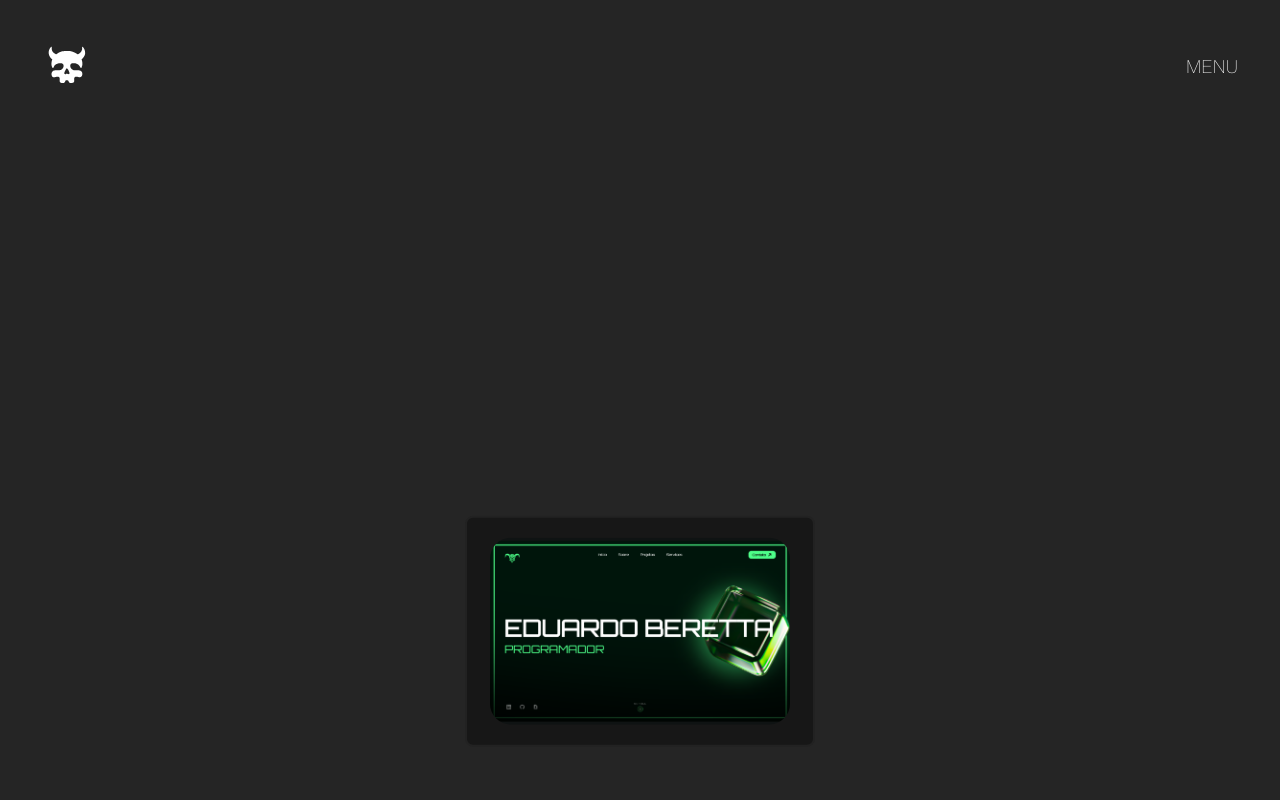
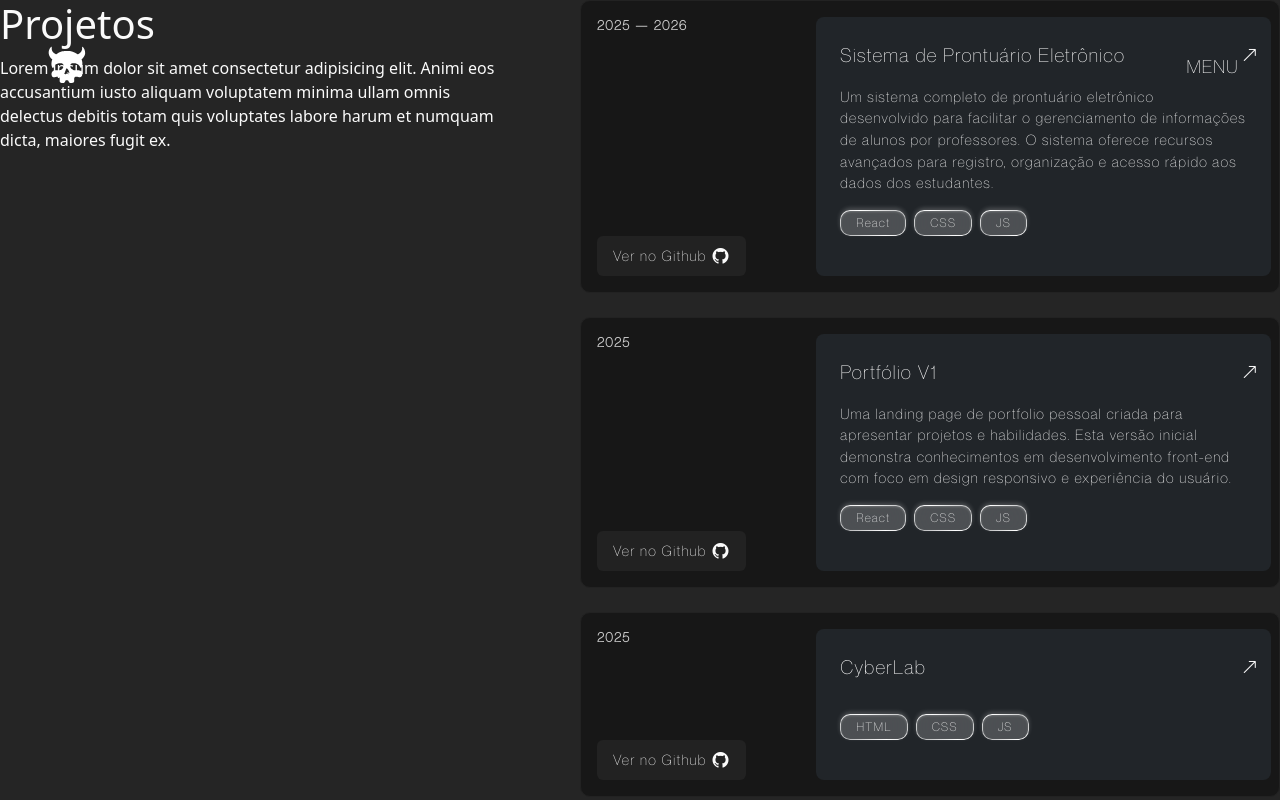
Before and after one commit to eduardoberettarod/portfolioBackEnd, a React (Vite) app: page /projetos in a window 1280 px wide. Shown: the top 800 px of the page. Built offline with nearby package versions, Linux system fonts and the light colour scheme.

Commit message:
projetos
criando a pagina de projetos

```diff
--- a/src/components/Card/Card.css
+++ b/src/components/Card/Card.css
@@ -1,21 +1,109 @@
-.cardBlack {
-    width: 350px;
+.card-project {
     position: relative;
-    transform: translate(-50%, 50%);
-    padding: 20px;
-    top: 50%;
-    left: 50%;
+    padding: 1rem;
+    border-radius: 10px;
     background-color: #171717;
-    border: 2px solid #222222;
-    border-radius: 8px;
-    z-index: 1;
+    border: 1.5px solid #222222;
     color: #FAFAFA;
+    font-family: 'Neue Montreal', sans-serif;
+    letter-spacing: 1.2px;
+    width: 100%;
+    max-width: 700px;
+    margin: 0 auto;
 }
 
-.cardBlack img{
-    width: 300px;
-    position: relative;
-    left: 50%;
-    border-radius: 21px;
-    transform: translateX(-50%);
+.card-title a {
+    font-size: 1.2rem;
+    color: #FAFAFA;
+    text-decoration: none;
+    margin: 0;
 }
+
+.card-title {
+    cursor: pointer;
+    transition: all 0.2s ease;
+}
+
+.card-title i {
+    position: absolute;
+    right: 20px;
+    color: #FAFAFA;
+    transition: transform 0.3s ease, color 0.3s ease;
+}
+
+.card-title:hover a {
+    color: #980bf7e8;
+    text-decoration: underline;
+}
+
+.card-title:hover i {
+    transform: rotate(45deg);
+    color: #980bf7e8;
+}
+
+.card-content p {
+    color: #FAFAFA;
+    margin: 0;
+    font-size: 0.9rem;
+}
+
+.card-ano h2 {
+    font-size: 0.85rem;
+    font-weight: 600;
+    opacity: 0.8;
+    margin: 0;
+}
+
+.tag-item {
+    padding: 4px 16px;
+    border-radius: 10px;
+    color: #FAFAFA;
+    font-size: 0.75rem;
+    background-color: rgba(255, 255, 255, 0.2);
+    -webkit-backdrop-filter: blur(20px);
+    backdrop-filter: blur(20px);
+    box-shadow: inset 0 1px 3px rgba(255, 255, 255, 0.4),
+        0 -2px 4px rgba(255, 255, 255, 0.2);
+    z-index: 1;
+}
+
+.tag-item::before {
+    content: "";
+    position: absolute;
+    inset: 0;
+    padding: 1px;
+    border-radius: inherit;
+    background: linear-gradient(45deg,
+            rgba(255, 255, 255, 0.5),
+            rgb(255, 255, 255),
+            rgba(255, 255, 255, 0.5));
+    -webkit-mask:
+        linear-gradient(#fff 0 0) content-box,
+        linear-gradient(#fff 0 0);
+    -webkit-mask-composite: xor;
+    mask:
+        linear-gradient(#fff 0 0) content-box,
+        linear-gradient(#fff 0 0);
+    mask-composite: exclude;
+    pointer-events: none;
+}
+
+.card-a {
+    text-decoration: none;
+    display: inline-flex;
+    align-items: center;
+    gap: 6px;
+    color: #FAFAFA;
+    background-color: #222222;
+    border: none;
+    padding: 8px 16px;
+    border-radius: 6px;
+    font-size: 0.9rem;
+    font-weight: 500;
+    transition: background 0.2s ease;
+}
+
+.card-a:hover {
+    background-color: #333333;
+    color: #fff;
+}
--- a/src/components/Card/Card.jsx
+++ b/src/components/Card/Card.jsx
@@ -1,17 +1,52 @@
+// Card.jsx
 import React from 'react'
-import './Card.css'
+import CardItem from '../CardItem/CardItem'
 
-import Portfolio from '/image/portfolio.png'
+const projetos = [
+  {
+    nomeProjeto: "Sistema de Prontuário Eletrônico",
+    descricaoProjeto: "Um sistema completo de prontuário eletrônico desenvolvido para facilitar o gerenciamento de informações de alunos por professores. O sistema oferece recursos avançados para registro, organização e acesso rápido aos dados dos estudantes.",
+    link: "https://pi-prontuario-eletronico.vercel.app/",
+    ano: "2025 — 2026",
+    github: "https://github.com/eduardoberettarod/PI-prontuario-eletronico",
+    tags: ["React", "CSS", "JS"]
+  },
+
+  {
+    nomeProjeto: "Portfólio V1",
+    descricaoProjeto: "Uma landing page de portfolio pessoal criada para apresentar projetos e habilidades. Esta versão inicial demonstra conhecimentos em desenvolvimento front-end com foco em design responsivo e experiência do usuário.",
+    link: "https://portfolio-eb-react.vercel.app/",
+    ano: "2025",
+    github: "https://github.com/eduardoberettarod/Portfolio-EB-react",
+    tags: ["React", "CSS", "JS"]
+  },
+
+  {
+    nomeProjeto: "CyberLab",
+    descricaoProjeto: "",
+    link: "",
+    ano: "2025",
+    github: "",
+    tags: ["HTML", "CSS", "JS"]
+  },
+
+  {
+        nomeProjeto: "Pokedex",
+    descricaoProjeto: "",
+    link: "",
+    ano: "2025",
+    github: "",
+    tags: ["HTML", "CSS", "JS"]
+  }
+]
 
 const Card = () => {
   return (
-    <>
-      <div className='cardBlack'>
-        <div>
-            <img src={Portfolio} alt="" />
-        </div>
-      </div>
-    </>
+    <div className="cards-container">
+      {projetos.map((p, i) => (
+        <CardItem key={i} projeto={p} />
+      ))}
+    </div>
   )
 }
 
--- a/src/components/CardGlass/CardGlass.jsx
+++ /dev/null
@@ -1,14 +0,0 @@
-import React from 'react'
-import './CardGlass.css'
-
-const CardGlass = () => {
-  return (
-    <>
-      <div className='cardGlass'>
-
-      </div>
-    </>
-  )
-}
-
-export default CardGlass
--- /dev/null
+++ b/src/components/CardItem/CardItem.jsx
@@ -0,0 +1,54 @@
+import React from 'react';
+import '../Card/Card.css';
+
+const CardItem = ({ projeto }) => {
+    return (
+        <div className="card-project mb-4">
+            <div className="row g-3">
+
+                {/* Coluna lateral: Ano e Link */}
+                <div className="col-md-4 d-flex flex-column justify-content-between">
+                    <div className="card-ano mb-3">
+                        <h2>{projeto.ano}</h2>
+                    </div>
+
+                    <div>
+                        <a href={projeto.github} className="card-a" target="_blank" rel="noopener noreferrer">
+                            Ver no Github
+                            <i className="bi bi-github fs-6"></i>
+                        </a>
+                    </div>
+                </div>
+
+                {/* Coluna principal: Título, descrição e tags */}
+                <div className="col-md-8 bg-dark py-4 px-4 rounded-3">
+                    <div className="d-grid gap-3">
+
+                        <div className="card-title d-flex align-items-center gap-3">
+
+                                <a href={projeto.link} target='_blank' rel='noopener noreferrer'>{projeto.nomeProjeto}</a>
+                                <i className="bi bi-arrow-up-right fs-6 "></i>
+
+                        </div>
+
+                        <div className="card-content">
+                            <p>{projeto.descricaoProjeto}</p>
+                        </div>
+
+                        <div className="container-tags">
+                            <ul className="d-flex gap-2 flex-wrap list-unstyled">
+                                {projeto.tags.map((tag, index) => (
+                                    <li key={index} className=" tag-item">{tag}</li>
+                                ))}
+                            </ul>
+                        </div>
+
+                    </div>
+                </div>
+
+            </div>
+        </div>
+    );
+}
+
+export default CardItem;
--- a/src/pages/Projects/Project.css
+++ b/src/pages/Projects/Project.css
@@ -1,4 +1,11 @@
 #project-page{
-    height: 100vh;
+    position: relative;
     color: #FAFAFA;
+    padding-bottom: 10vh;
 }
+
+.container-text {
+    width: 40%;
+    position: relative;
+    top: 50%;
+}
--- a/src/pages/Projects/Project.jsx
+++ b/src/pages/Projects/Project.jsx
@@ -2,18 +2,28 @@ import React from 'react'
 import './Project.css'
 
 // components
-import CardGlass from '../../components/CardGlass/CardGlass'
 import CardBlack from '../../components/Card/Card'
 
 
 const Project = () => {
   return (
     <>
-    <section id='project-page'>
+      <section id='project-page'>
+        <div className='d-flex justify-content-between'>
 
-        <CardBlack />
+          <div className='container-text'>
+            <h1>Projetos</h1>
+            <p>Lorem ipsum dolor sit amet consectetur adipisicing elit. Animi eos accusantium iusto aliquam voluptatem minima ullam omnis delectus debitis totam quis voluptates labore harum et numquam dicta, maiores fugit ex.</p>
+          </div>
 
-    </section>
+          <div className=''>
+            <CardBlack />
+          </div>
+
+        </div>
+
+
+      </section>
     </>
 
   )
--- a/src/components/CardGlass/CardGlass.css
+++ b/src/style/CardGlass.css
@@ -1,10 +1,5 @@
 .cardGlass {
-    width: 300px;
-    height: 200px;
-    position: relative;
-    transform: translate(-50%, 50%);
     background-color: rgba(255, 255, 255, 0.15);
-    border-radius: 8px;
     -webkit-backdrop-filter: blur(20px);
     backdrop-filter: blur(20px);
     box-shadow: inset 0 1px 3px rgba(255, 255, 255, 0.4),
```
Also changed, not shown: src/components/CardItem/CardItem.css (added).
